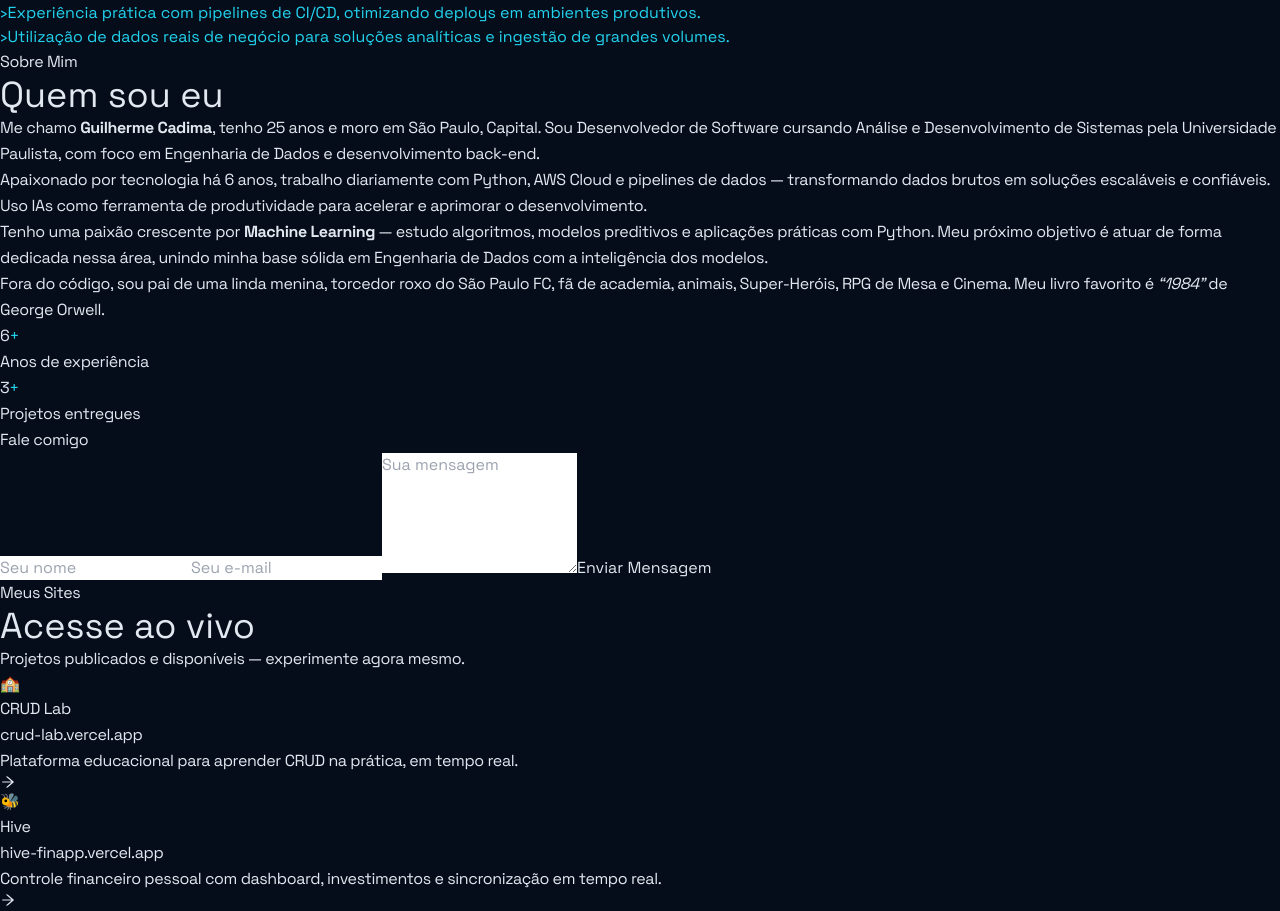
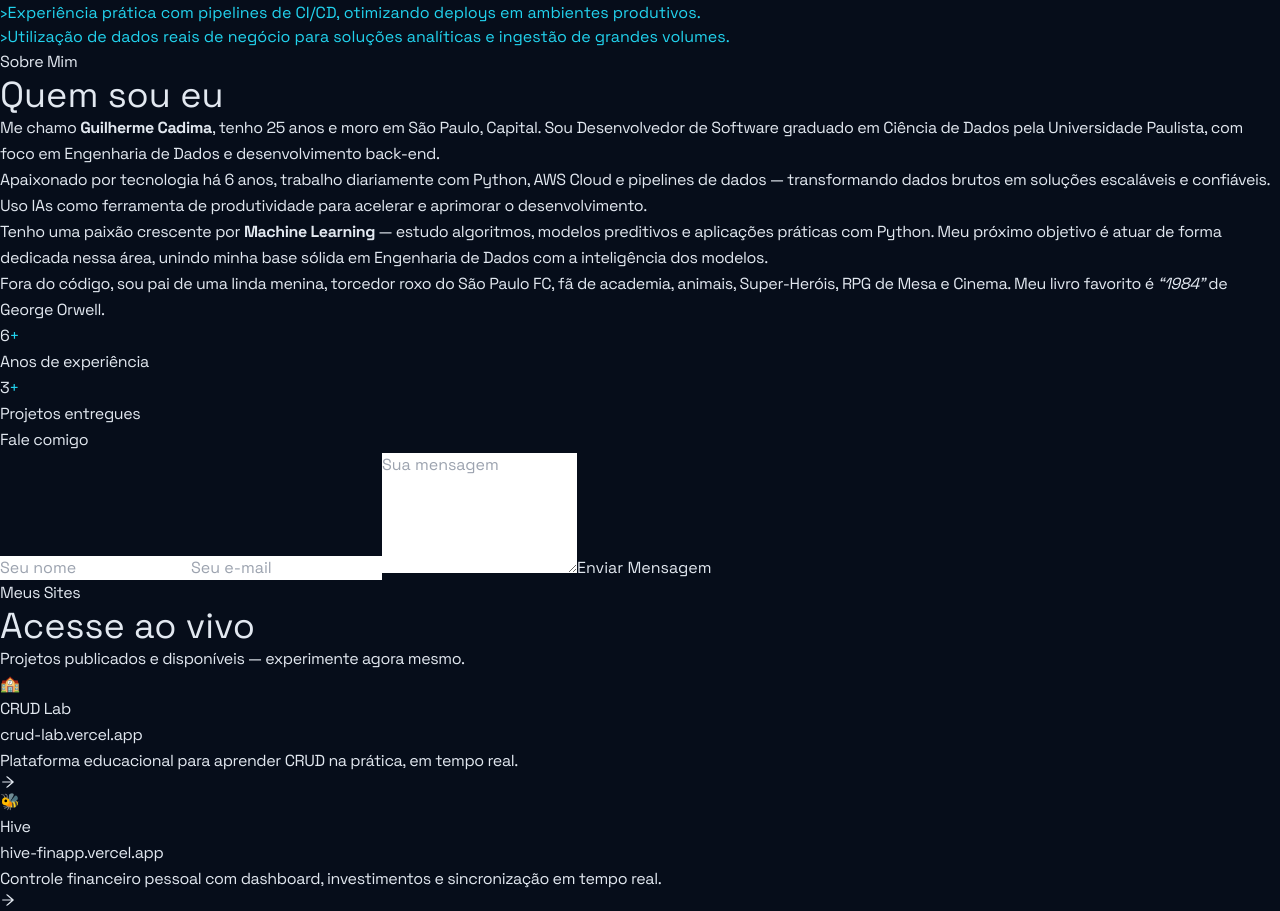
Before and after one commit to cadimaze/Portfolio, a React (Vite) app: page / in a window 1280 px wide. Shown: the part 4725-5636 px from the top of the page. Built offline with nearby package versions, Linux system fonts and the light colour scheme.

Commit message:
fix: update education status to graduated in About Me section

```diff
--- a/src/components/Contact.jsx
+++ b/src/components/Contact.jsx
@@ -13,7 +13,7 @@ const Contact = () => {
           <div className="space-y-5">
             <p className="text-slate-300 text-sm leading-8">
               Me chamo <strong className="text-slate-100">Guilherme Cadima</strong>, tenho 25 anos e moro em São Paulo, Capital.
-              Sou Desenvolvedor de Software cursando Análise e Desenvolvimento de Sistemas pela Universidade Paulista,
+              Sou Desenvolvedor de Software graduado em Ciência de Dados pela Universidade Paulista,
               com foco em Engenharia de Dados e desenvolvimento back-end.
             </p>
             <p className="text-slate-300 text-sm leading-8">
```
